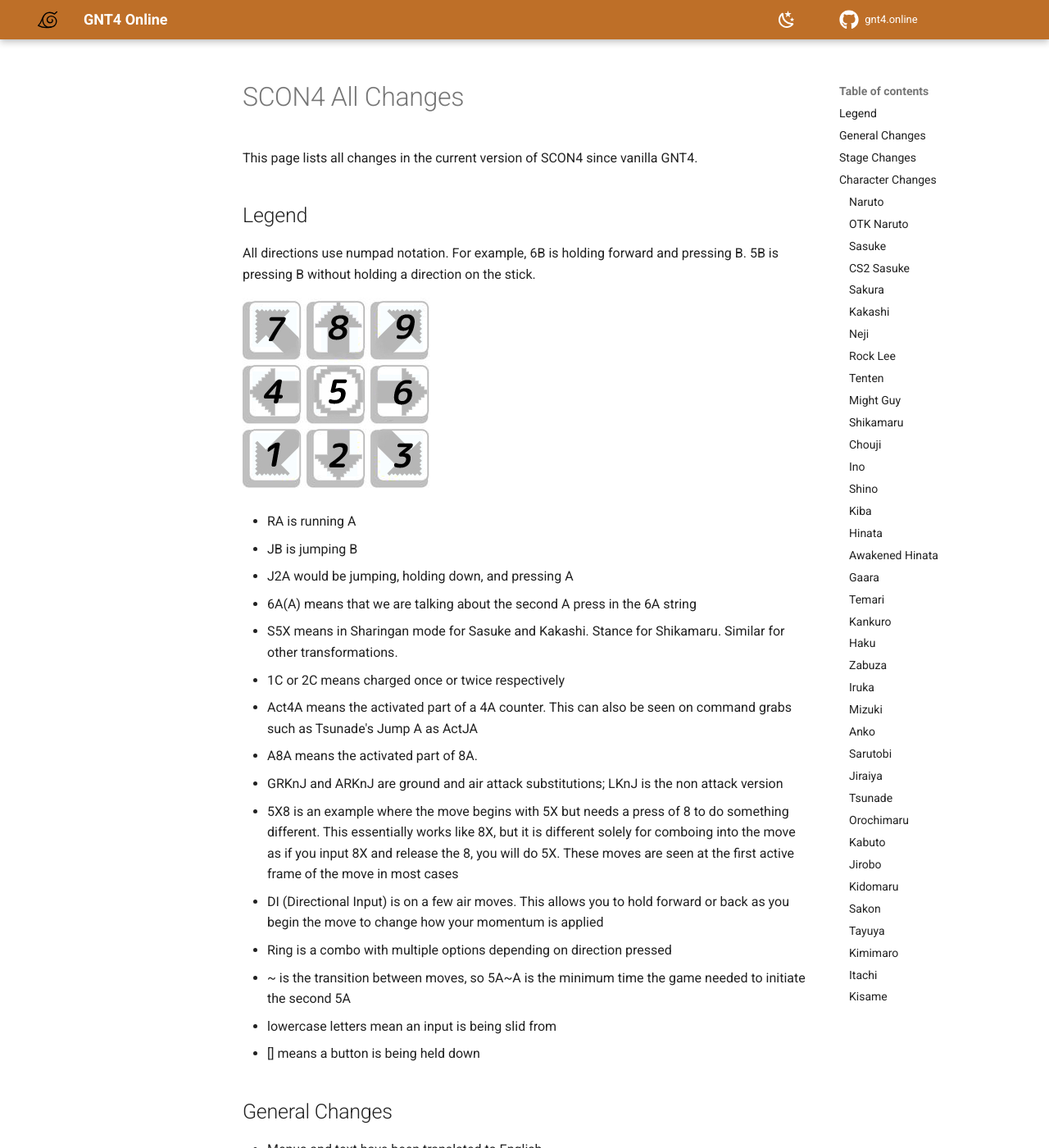
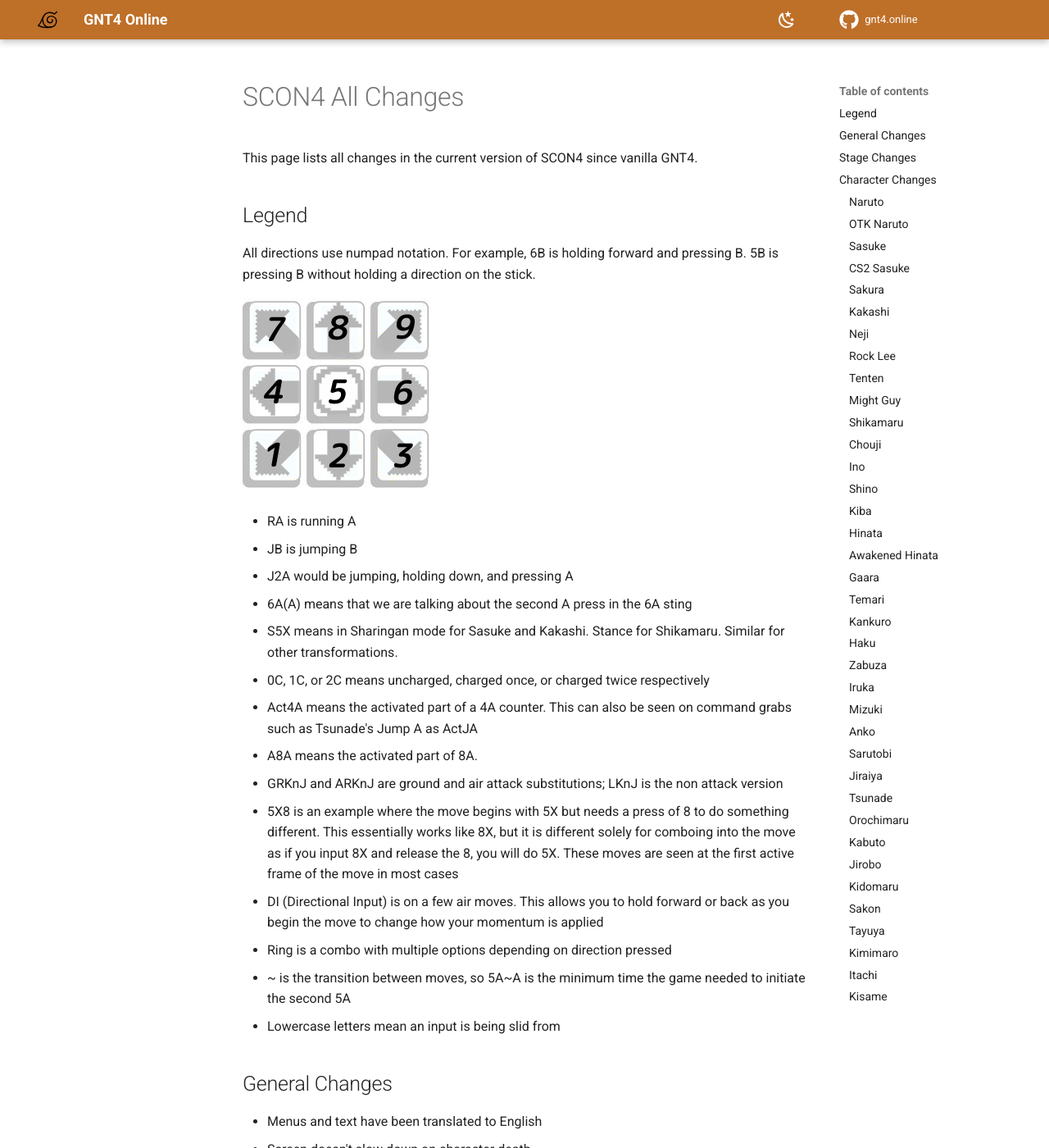
Before and after one commit to NicholasMoser/gnt4.online, an MkDocs documentation site: the page built from docs/scon4_all_changes.md, in a window 1280 px wide and 1400 px high. Shown: the whole window at 82% size. Built offline with MkDocs 1.6.1 and Material for MkDocs 9.7.7, drawn with Linux system fonts in a browser that asks for light colours; comment, search, counter and statistics services are not loaded; some of the changed text lies outside the part shown.

Commit message:
Cleanup more notation

```diff
--- a/docs/scon4_all_changes.md
+++ b/docs/scon4_all_changes.md
@@ -22,9 +22,9 @@
 - RA is running A
 - JB is jumping B
 - J2A would be jumping, holding down, and pressing A
-- 6A(A) means that we are talking about the second A press in the 6A string
+- 6A(A) means that we are talking about the second A press in the 6A sting
 - S5X means in Sharingan mode for Sasuke and Kakashi. Stance for Shikamaru. Similar for other transformations.
-- 1C or 2C means charged once or twice respectively
+- 0C, 1C, or 2C means uncharged, charged once, or charged twice respectively
 - Act4A means the activated part of a 4A counter. This can also be seen on command grabs such as Tsunade's Jump A as ActJA
 - A8A means the activated part of 8A.
 - GRKnJ and ARKnJ are ground and air attack substitutions; LKnJ is the non attack version
@@ -32,8 +32,7 @@
 - DI (Directional Input) is on a few air moves. This allows you to hold forward or back as you begin the move to change how your momentum is applied
 - Ring is a combo with multiple options depending on direction pressed
 - ~ is the transition between moves, so 5A~A is the minimum time the game needed to initiate the second 5A
-- lowercase letters mean an input is being slid from
-- [] means a button is being held down
+- Lowercase letters mean an input is being slid from
 
 ## General Changes
 
```
Also changed, not shown: other parts of docs/scon4_all_changes.md (+0 -1 lines).
